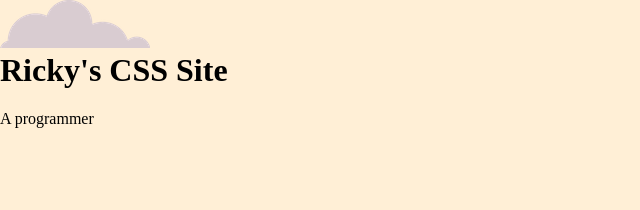
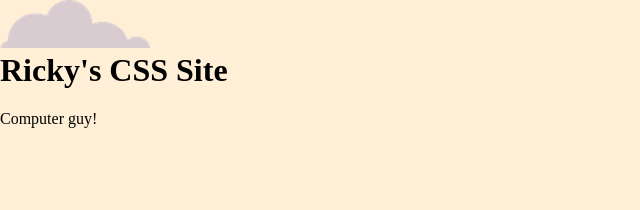
Before and after one commit to RickyMartinez16/rickys-css-site, a plain HTML site: page index.html in a window 1280 px wide. Shown: the top 210 px of the page, 0-640 px from the left. Drawn offline with Linux system fonts and the light colour scheme.

Commit message:
css site

```diff
--- a/index.html
+++ b/index.html
@@ -12,7 +12,7 @@
     <div class="top">
         <img src="images/cloud.png" alt="cloud">
         <h1>Ricky's CSS Site</h1>
-        <p>A programmer</p>
+        <p>Computer guy!</p>
         <img src="images/cloud.png" alt="cloud">
         <img src="images/mountain.png" alt="mountain">
     </div>
```
